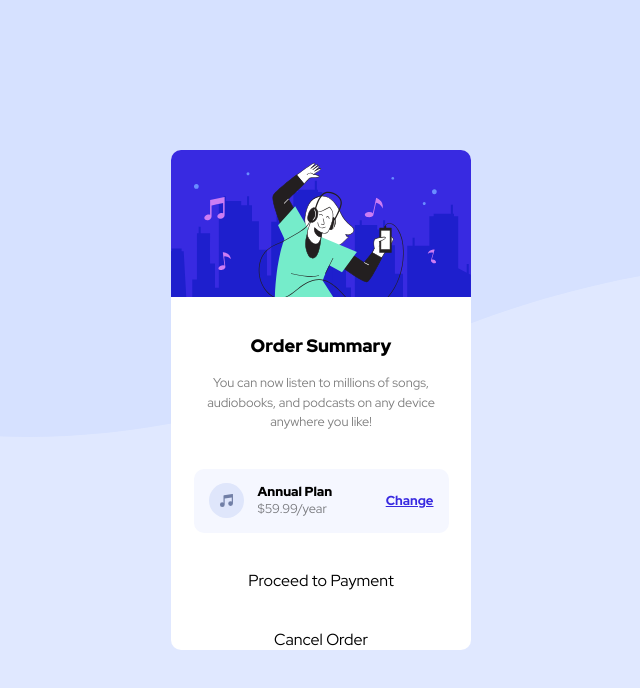
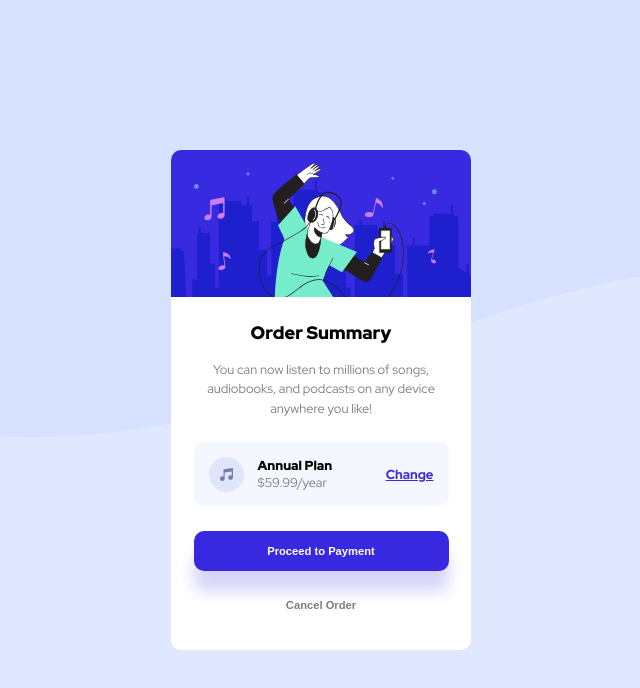
Before and after one commit to x-147/order-summary-component-main, a plain HTML site: page index.html in a window 1280 px wide. Shown: the whole page, without its empty margins (319-959 px from the left). Drawn offline with Linux system fonts and the light colour scheme.

Commit message:
feat: remainder of the styling for desktop

```diff
--- a/index.html
+++ b/index.html
@@ -32,6 +32,7 @@
         alt="hero"
       />
 
+      <div class="everything-but-the-hero">
         <!-- order summary -->
         <div class="order-summary-container">
           <div class="title">Order Summary</div>
@@ -54,9 +55,15 @@
         </div>
 
         <!-- payment button -->
-      <div class="payment">Proceed to Payment</div>
+        <button class="payment">Proceed to Payment</button>
         <!-- cancel order -->
-      <div class="cancel-order">Cancel Order</div>
+        <button class="cancel-order">Cancel Order</button>
+      </div>
     </div>
   </body>
 </html>
+
+<!-- refactor for body to have 2 div's image and a new div -->
+<!-- which wraps rest of the elements so the gap in the new -->
+<!-- div container can be controlled -->
+<!-- also this div should have 80% width -->
--- a/styles.css
+++ b/styles.css
@@ -31,7 +31,6 @@ body {
   display: flex;
   flex-direction: column;
   align-items: center;
-  justify-content: space-between;
 }
 
 .hero-illustration {
@@ -103,3 +102,40 @@ body {
   color: hsl(245, 75%, 52%);
   text-decoration: underline;
 }
+
+.payment {
+  width: 85%;
+  background-color: hsl(245, 75%, 52%);
+  height: 40px;
+  font-size: 0.7rem;
+  border-radius: 10px;
+  color: white;
+  letter-spacing: 0.09 rem;
+  font-weight: 900;
+  box-shadow: 0px 20px 15px 0px hsla(245, 75%, 52%, 0.2);
+
+  /* getting rid of button defaults */
+  border: none;
+}
+
+.cancel-order {
+  width: 85%;
+  height: 40px;
+  font-size: 0.7rem;
+  border-radius: 10px;
+  font-weight: 900;
+  opacity: 0.5;
+  letter-spacing: 0.09 rem;
+  /* getting rid of button defaults */
+  border: none;
+  background: none;
+  margin-top: -10px;
+}
+
+.everything-but-the-hero {
+  display: flex;
+  flex-direction: column;
+  align-items: center;
+  justify-content: space-evenly;
+  height: 100%;
+}
```
Lines whose indentation alone changed are shown as unchanged.
